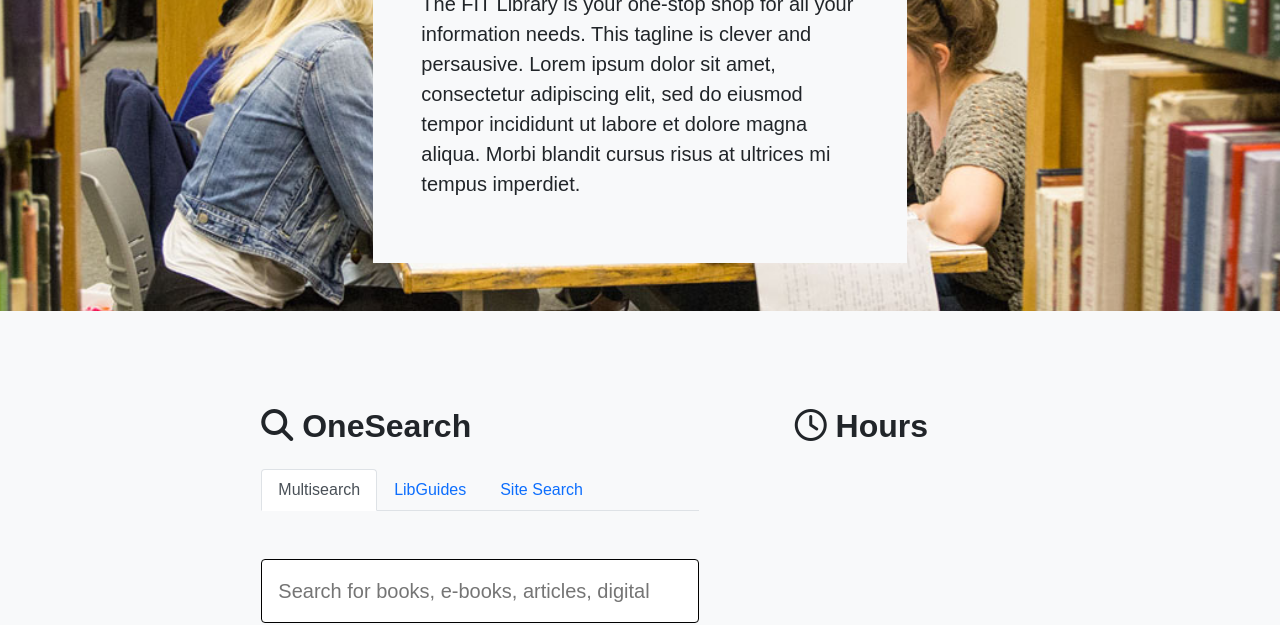
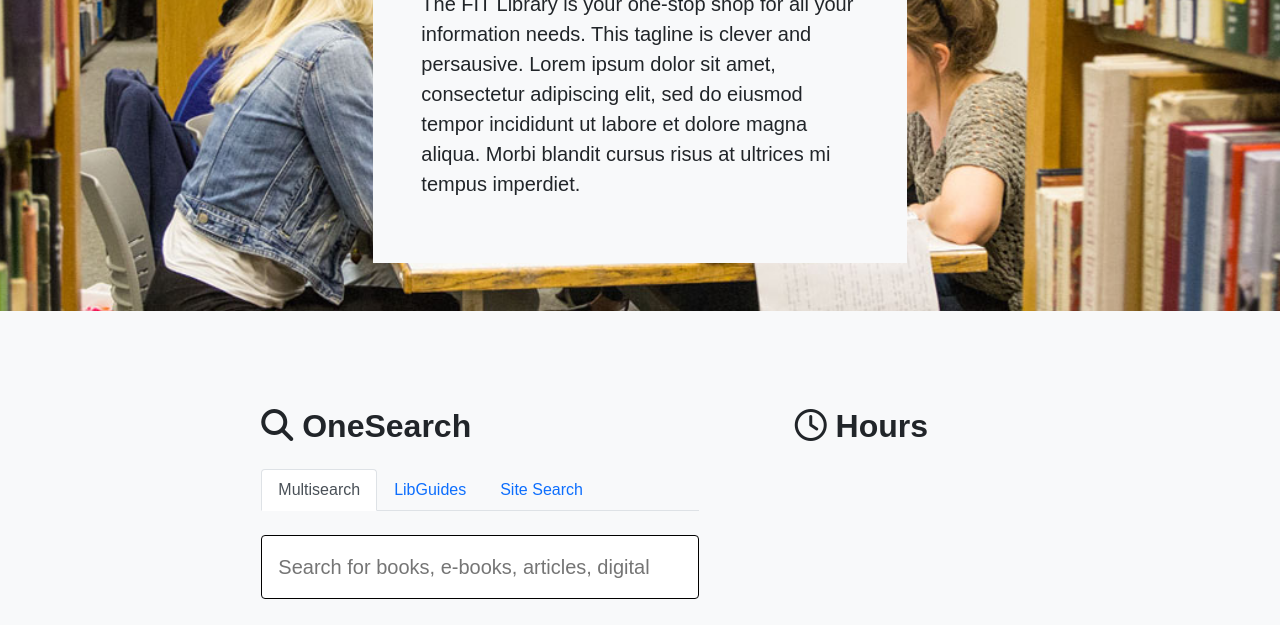
Before and after one commit to fitnycdigitalinitiatives/library-hours, a plain HTML site: page index.html in a window 1280 px wide. Shown: the part 349-974 px from the top of the page. Drawn offline with nearby package versions, Linux system fonts and the light colour scheme; a script that the page names is missing; a web font is replaced by a local one.

Commit message:
Update index.html

```diff
--- a/index.html
+++ b/index.html
@@ -213,7 +213,7 @@
             <button class="nav-link" id="site-tab" data-bs-toggle="tab" data-bs-target="#site" type="button" role="tab" aria-controls="site" aria-selected="false">Site Search</button>
           </li>
         </ul>
-        <div class="tab-content mt-5" id="myTabContent">
+        <div class="tab-content mt-4" id="myTabContent">
           <div class="tab-pane fade show active" id="multisearch" role="tabpanel" aria-labelledby="multisearch-tab">
             <form id="simple" style="position: relative;" action="https://suny-fit.primo.exlibrisgroup.com/discovery/search" enctype="application/x-www-form-urlencoded; charset=utf-8" method="get" name="searchForm" onsubmit="searchPrimo()">
               <!-- Customizable Parameters --><input name="vid" type="hidden" value="01SUNY_FIT:01SUNY_FIT"><input name="tab" type="hidden" value="Everything"><input name="search_scope" type="hidden" value="MyInst_and_CI"><input name="mode"
```
